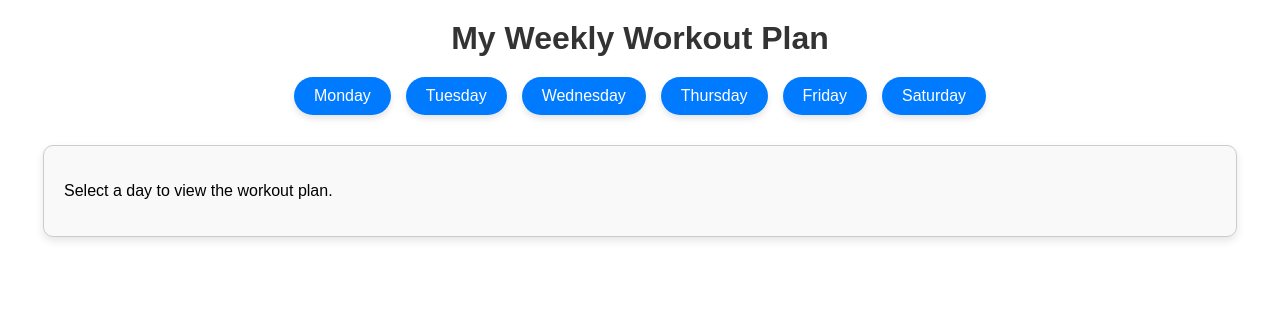
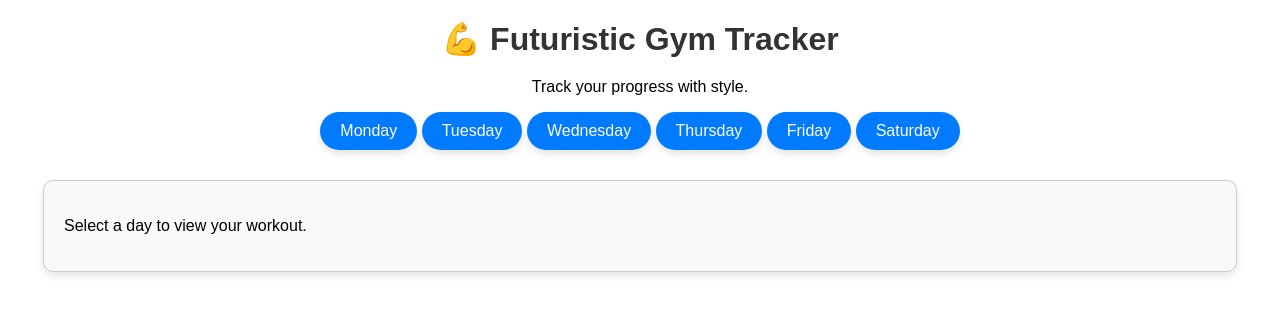
Before and after one commit to nikhiltatfale/workout-split-website, a plain HTML site: page index.html in a window 1280 px wide. Drawn offline with Linux system fonts and the light colour scheme.

Commit message:
Update index.html

```diff
--- a/index.html
+++ b/index.html
@@ -3,12 +3,17 @@
 <head>
     <meta charset="UTF-8">
     <meta name="viewport" content="width=device-width, initial-scale=1.0">
-    <title>Workout Planner</title>
+    <title>Futuristic Workout Tracker</title>
     <link rel="stylesheet" href="styles.css">
 </head>
 <body>
-    <h1>My Weekly Workout Plan</h1>
-    <div class="days">
+    <div class="container">
+        <header class="header">
+            <h1>💪 Futuristic Gym Tracker</h1>
+            <p>Track your progress with style.</p>
+        </header>
+
+        <div class="days-navigation">
             <button onclick="showWorkout('monday')">Monday</button>
             <button onclick="showWorkout('tuesday')">Tuesday</button>
             <button onclick="showWorkout('wednesday')">Wednesday</button>
@@ -16,9 +21,12 @@
             <button onclick="showWorkout('friday')">Friday</button>
             <button onclick="showWorkout('saturday')">Saturday</button>
         </div>
-    <div id="workout-container">
-        <p>Select a day to view the workout plan.</p>
+
+        <div id="workout-container" class="workout-container">
+            <p>Select a day to view your workout.</p>
         </div>
+    </div>
+
     <script src="script.js"></script>
 </body>
 </html>
```
Lines whose indentation alone changed are shown as unchanged.
